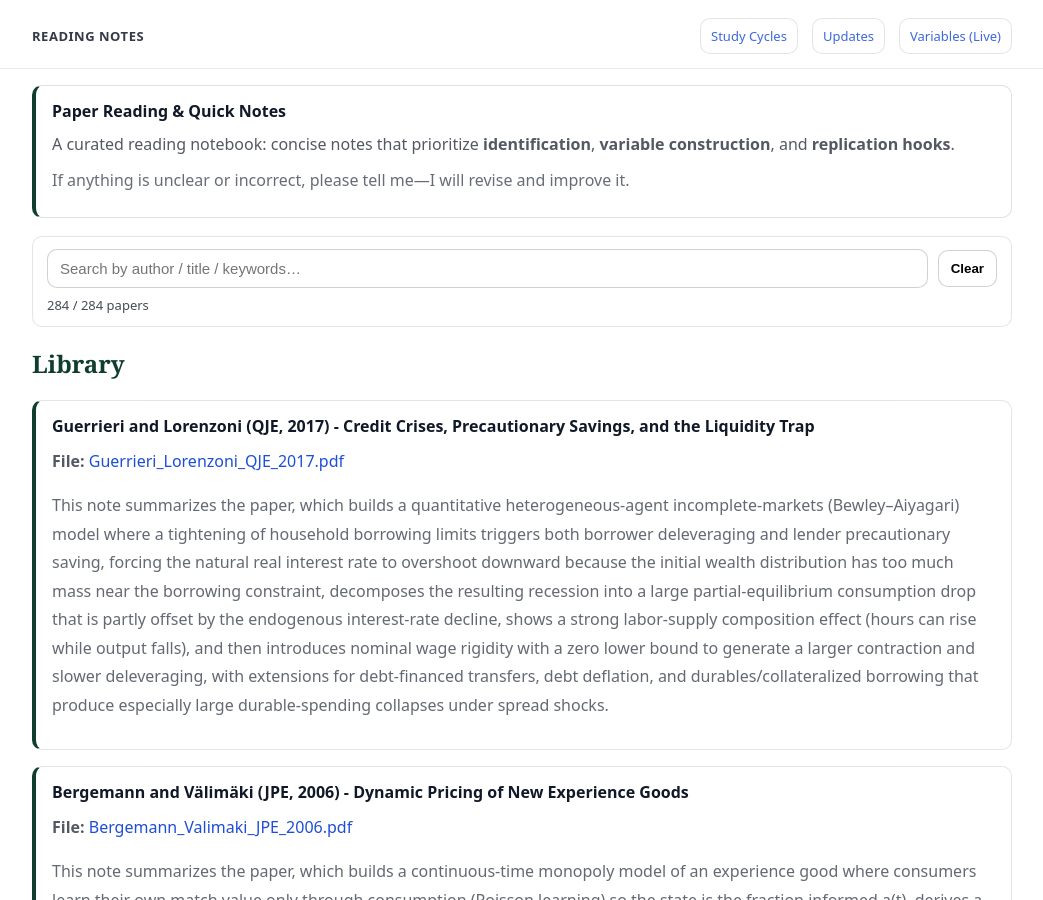
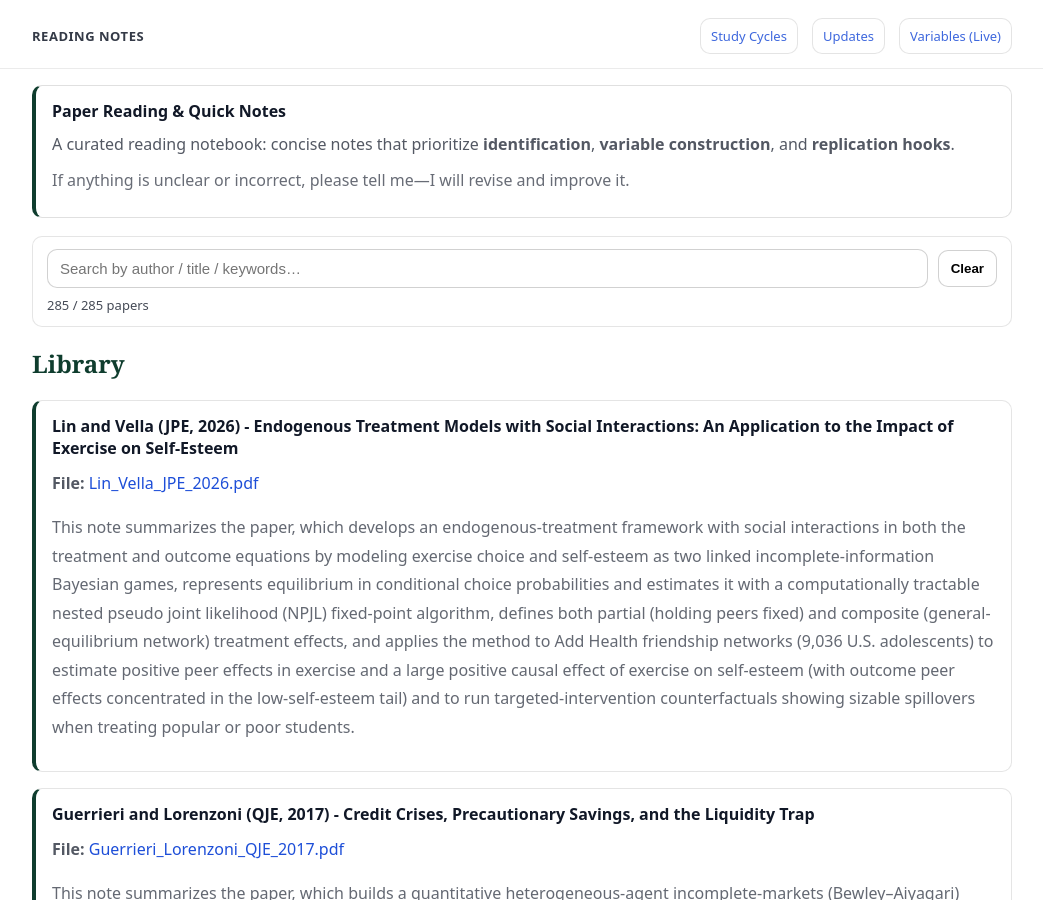
Before and after one commit to yaxinzn/study-archive, a Jekyll site: the page built from reading/index.md, in a window 1280 px wide and 900 px high. Shown: the whole window, without its empty margins (118-1161 px from the left). Built offline with Jekyll 4.4.1, drawn with Linux system fonts in a browser that asks for light colours.

Commit message:
Reading: add/update Lin_Vella_JPE_2026.pdf

```diff
--- a/_data/reading.yml
+++ b/_data/reading.yml
@@ -1,3 +1,7 @@
+- title: "Lin and Vella (JPE, 2026) - Endogenous Treatment Models with Social Interactions: An Application to the Impact of Exercise on Self-Esteem"
+  file: "Lin_Vella_JPE_2026.pdf"
+  desc: "This note summarizes the paper, which develops an endogenous-treatment framework with social interactions in both the treatment and outcome equations by modeling exercise choice and self-esteem as two linked incomplete-information Bayesian games, represents equilibrium in conditional choice probabilities and estimates it with a computationally tractable nested pseudo joint likelihood (NPJL) fixed-point algorithm, defines both partial (holding peers fixed) and composite (general-equilibrium network) treatment effects, and applies the method to Add Health friendship networks (9,036 U.S. adolescents) to estimate positive peer effects in exercise and a large positive causal effect of exercise on self-esteem (with outcome peer effects concentrated in the low-self-esteem tail) and to run targeted-intervention counterfactuals showing sizable spillovers when treating popular or poor students."
+
 - title: "Guerrieri and Lorenzoni (QJE, 2017) - Credit Crises, Precautionary Savings, and the Liquidity Trap"
   file: "Guerrieri_Lorenzoni_QJE_2017.pdf"
   desc: "This note summarizes the paper, which builds a quantitative heterogeneous-agent incomplete-markets (Bewley–Aiyagari) model where a tightening of household borrowing limits triggers both borrower deleveraging and lender precautionary saving, forcing the natural real interest rate to overshoot downward because the initial wealth distribution has too much mass near the borrowing constraint, decomposes the resulting recession into a large partial-equilibrium consumption drop that is partly offset by the endogenous interest-rate decline, shows a strong labor-supply composition effect (hours can rise while output falls), and then introduces nominal wage rigidity with a zero lower bound to generate a larger contraction and slower deleveraging, with extensions for debt-financed transfers, debt deflation, and durables/collateralized borrowing that produce especially large durable-spending collapses under spread shocks."
```
Also changed, not shown: 1 other file.
